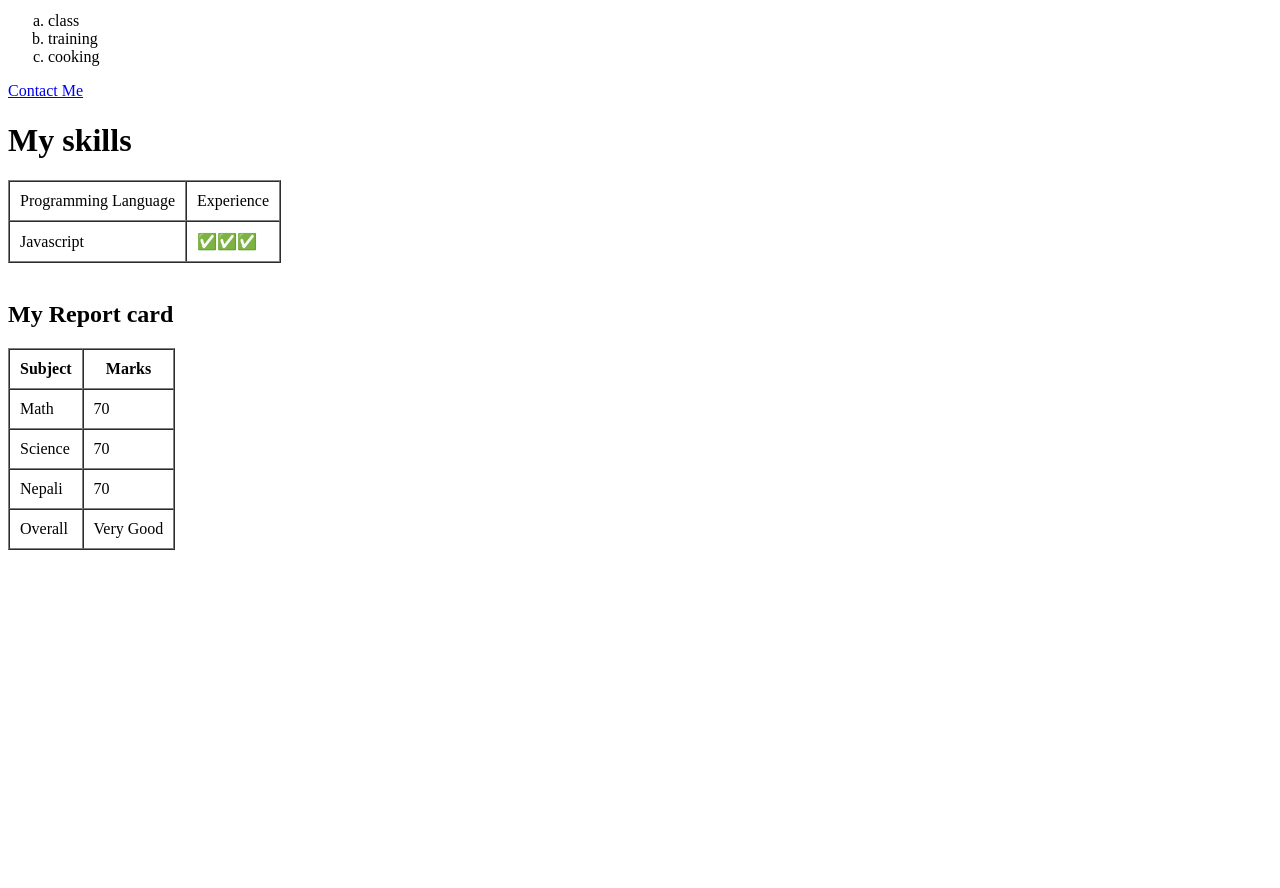
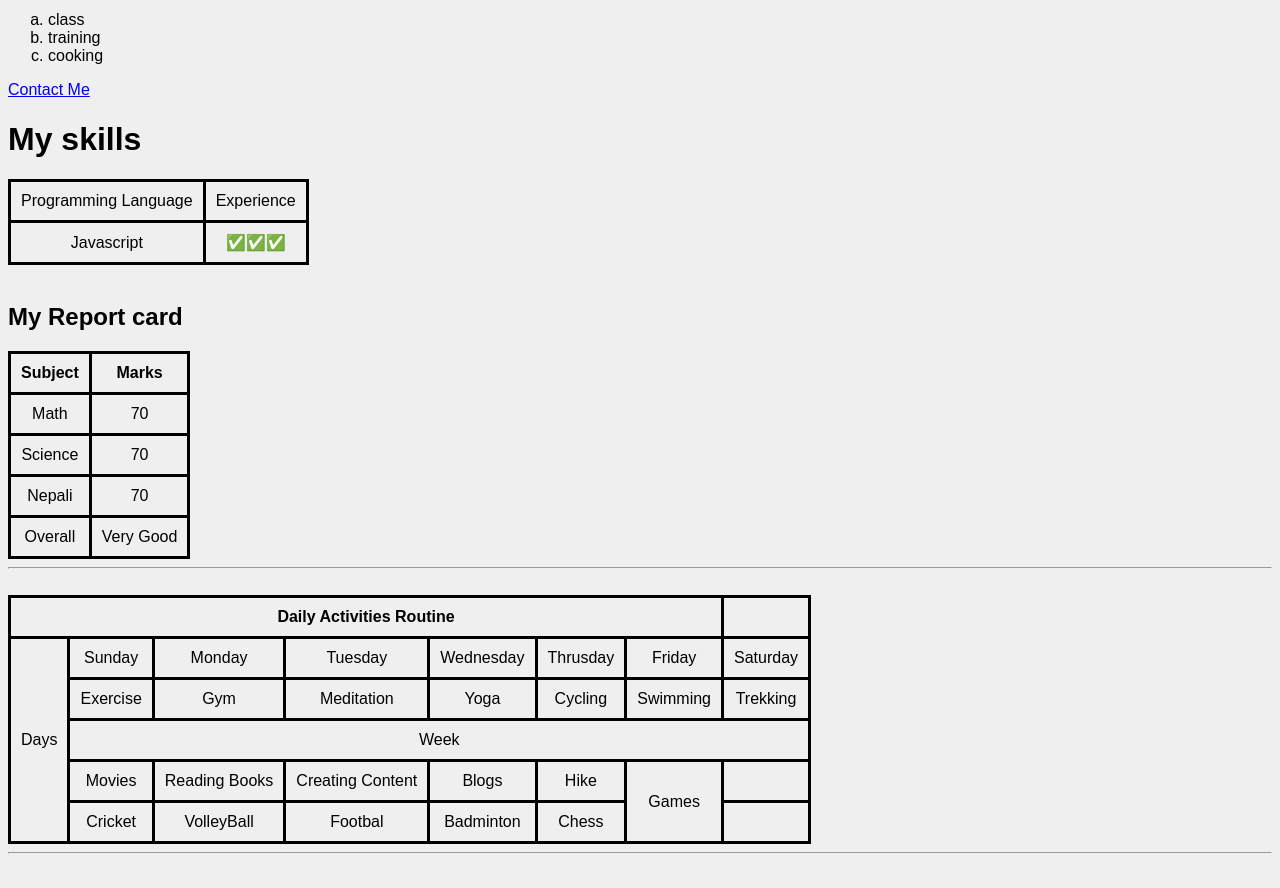
Before and after one commit to BISHOJ11/webto, a plain HTML site: page index.html in a window 1280 px wide. Shown: the part 840-1728 px from the top of the page. Before the commit the page ends 1398 px from the top, so only its background shows below. Drawn offline with Linux system fonts and the light colour scheme.

Commit message:
organised

```diff
--- a/index.html
+++ b/index.html
@@ -4,6 +4,28 @@
     <meta charset="UTF-8">
     <meta name="viewport" content="width=\, initial-scale=1.0">
     <title>First class at Mindrisers</title>
+    <style>
+        @import url("https://fonts.googleapis.com/css2?family=Poppins:wght@300;400;600&family=Urbanist:wght@300;400;600;700;800;900&display=swap");
+        html {
+        font-family: "jost", sans-serif;
+        background-color: #efefef;
+        }
+        h1 {
+        font-weight: bold;
+        }
+
+        table {
+        text-align: center;
+        border: 1px solid #000;
+        border-collapse: collapse;
+        }
+        tr,
+        td,
+        th {
+        border: 3px solid #000;
+        padding: 10px;
+        }
+    </style>
 </head>
 <body>
     <!-- Text formating tags -->
@@ -52,7 +74,7 @@
     <a href="contact.html">Contact Me</a>
     <!-- anchor tag
 
-    <!-- table -->
+    <!-- table design 1-->
     <h1>My skills</h1>
     <table border="1px" cellspacing="0" cellpadding="10">
         <tr>
@@ -100,7 +122,64 @@
 
 
 
-    <!-- table -->
+    <!-- table design 1 -->
+    <hr>
+    <br>
+
+    <!-- table design 2 -->
+    <table>
+        <thead>
+            <tr>
+                <th colspan="7">Daily Activities Routine</th>
+            </tr>
+        </thead>
+        <tbody>
+            <tr>
+                <td rowspan="6">Days</td>
+                <td>Sunday</td>
+                <td>Monday</td>
+                <td>Tuesday</td>
+                <td>Wednesday</td>
+                <td>Thrusday</td>
+                <td>Friday</td>
+                <td>Saturday</td>
+
+            </tr>
+            <tr>
+                <td>Exercise</td>
+                <td>Gym</td>
+                <td>Meditation</td>
+                <td>Yoga</td>
+                <td>Cycling</td>
+                <td>Swimming</td>
+                <td>Trekking</td>
+            </tr>
+            <tr>
+            <td colspan="7">Week</td>
+            </tr>
+            <tr>
+                <td>Movies</td>
+                <td>Reading Books</td>
+                <td>Creating Content</td>
+                <td>Blogs</td>
+                <td>Hike</td>
+                <td rowspan="6">Games</td>
+
+            </tr>
+            <tr>
+                <td>Cricket</td>
+                <td>VolleyBall</td>
+                <td>Footbal</td>
+                <td>Badminton</td>
+                <td>Chess</td>
+            </tr>
+
+        </tbody>
+    </table>
+    <!-- table design 2 -->
+    <hr>
+    <br>
+
 
     <!-- form in html -->
 
```
Also changed, not shown: contact.html (+3 -5 lines), 1 other file.
